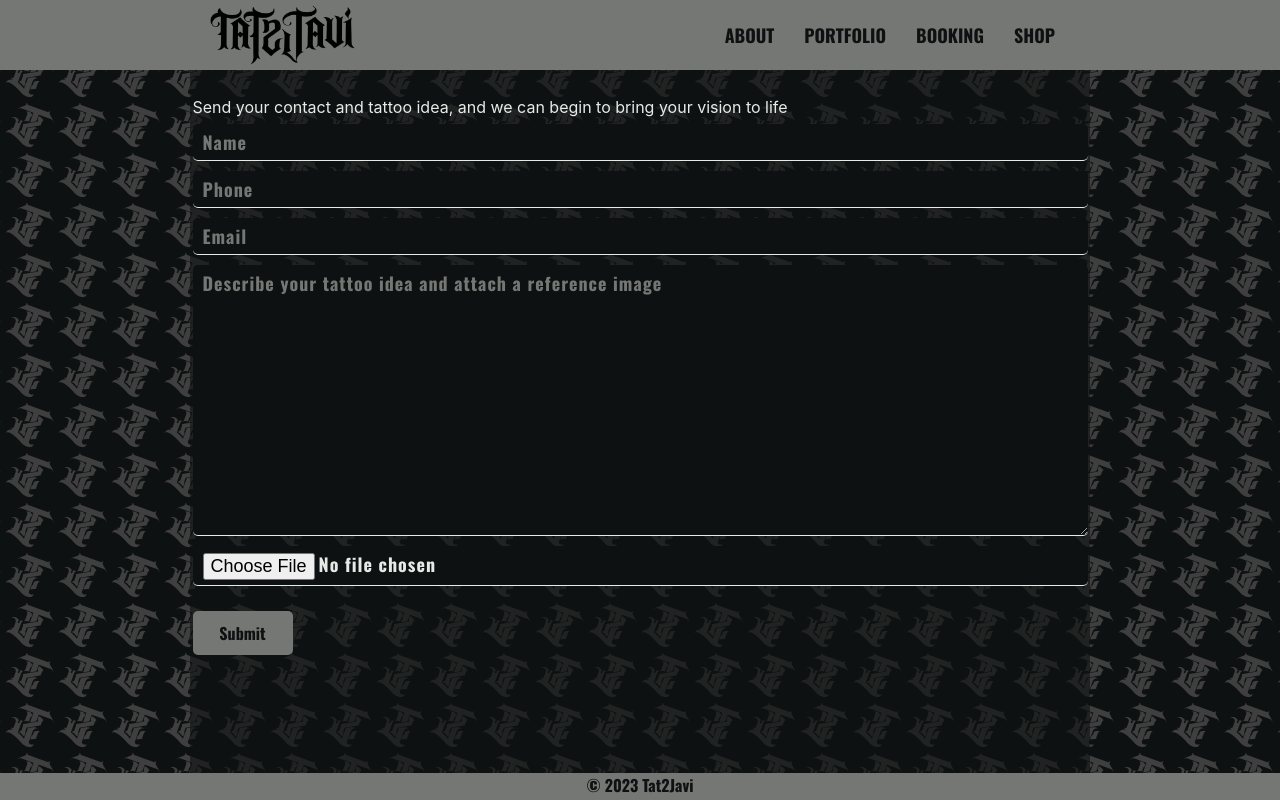
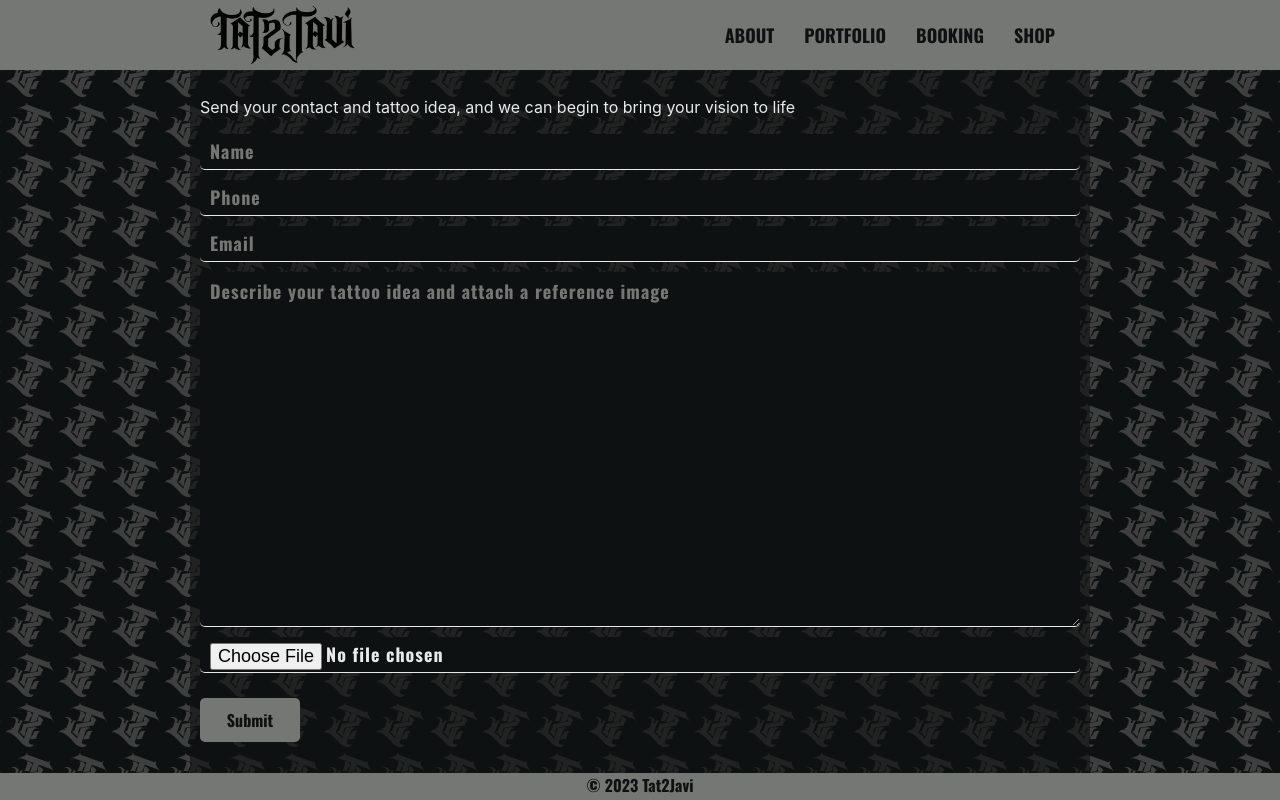
Before and after one commit to sean-one/tat2javi, a React (Create React App) app: page /booking in a window 1280 px wide. Built offline with nearby package versions, Linux system fonts and the light colour scheme.

Commit message:
more styles cleanup

```diff
--- a/src/components/About/about.js
+++ b/src/components/About/about.js
@@ -8,6 +8,7 @@ const AboutStyles = styled.div`
     .aboutWrapper {
         display: flex;
         justify-content: space-between;
+        padding: 1rem 0 2rem;
 
         @media only screen and (max-width: 850px) {
             flex-direction: column-reverse;
--- a/src/components/booking/booking.js
+++ b/src/components/booking/booking.js
@@ -13,7 +13,11 @@ import { v4 as uuidv4 } from 'uuid'
 // styling
 const BookingStyles = styled.div`
     .booking {
-        padding: 2.5rem 0.25rem;
+        padding: 2.5rem 1rem;
+
+        p {
+            padding: 0 0 1rem;
+        }
     }
 
     .bookingForm {
@@ -27,11 +31,12 @@ const BookingStyles = styled.div`
             border-radius: 5px;
             color: var(--text-color);
             font-size: 1.8rem;
+            line-height: 3.5rem;
             font-family: var(--header-footer-font);
             letter-spacing: 0.1rem;
             border-bottom: 1px solid var(--text-color);
             margin: 0.5rem 0;
-            padding: 0.5rem 1rem;
+            padding-left: 1rem;
 
             ::placeholder {
                 color: var(--header-footer-background);
@@ -110,11 +115,12 @@ const bookingSchema = yup.object().shape({
 })
 
 const Booking = (props) => {
-    let navigate = useNavigate()
+    let navigate = useNavigate();
+
     const { register, handleSubmit, setError, reset, formState: { errors } } = useForm({
         mode: 'onBlur',
         resolver: yupResolver(bookingSchema),
-    })
+    });
 
     const submitAppointment = async (data) => {
         try {
@@ -185,8 +191,6 @@ const Booking = (props) => {
                 }, 3000)
 
             }
-            console.log(response.status)
-
 
         } catch(error) {
             console.log(error)
@@ -203,7 +207,6 @@ const Booking = (props) => {
                     <input
                         {...register('clientname')}
                         type='text'
-                        // onFocus={() => clearErrors('clientname')}
                         placeholder='Name'
                     />
                     {errors.clientname ? <div className='formError'>{errors.clientname?.message}</div> : null}
@@ -211,7 +214,6 @@ const Booking = (props) => {
                     <input
                         {...register('clientphone')}
                         type='tel'
-                        // onFocus={() => clearErrors('clientphone')}
                         placeholder='Phone'
                         pattern='[0-9]{3}[0-9]{3}[0-9]{4}'
                     />
@@ -220,7 +222,6 @@ const Booking = (props) => {
                     <input
                         {...register('clientemail')}
                         type='text'
-                        // onFocus={() => clearErrors('clientemail')}
                         placeholder='Email'
                     />
                     {errors.clientemail ? <div className='formError'>{errors.clientemail?.message}</div> : null}
@@ -228,7 +229,6 @@ const Booking = (props) => {
                     <textarea
                         {...register('clientdescription')}
                         type='text'
-                        // onFocus={() => clearErrors('clientdescription')}
                         rows='10'
                         placeholder='Describe your tattoo idea and attach a reference image'
                     />
@@ -237,7 +237,6 @@ const Booking = (props) => {
                     <input
                         {...register('referenceImage')}
                         type='file'
-                        // onFocus={() => clearErrors('referenceImage')}
                         accept='image/*'
                     />
                     {errors.referenceImage ? <div className='formError'>{errors.referenceImage?.message}</div> : null}
--- a/src/components/shop/shop.js
+++ b/src/components/shop/shop.js
@@ -9,9 +9,6 @@ const ShopStyles = styled.div`
     .shopWrapper {
         width: 100%;
         padding: 1rem 0 2rem;
-        border: 1px solid red;
-        /* display: flex; */
-        /* flex-direction: column; */
     }
 
     .shopItemList {
--- a/src/components/shop/shopItemCard.js
+++ b/src/components/shop/shopItemCard.js
@@ -46,11 +46,11 @@ const ShopItemCardStyles = styled.div`
     }
 
     .shopItemName {
-        color: #0E1111;
+        color: var(--text-color);
         font-size: 1.8rem;
         font-weight: bold;
         border-radius: 5px;
-        border-bottom: 1px solid #0E1111;
+        border-bottom: 1px solid var(--text-color);
     }
 
     .shopItemPrice {
```
